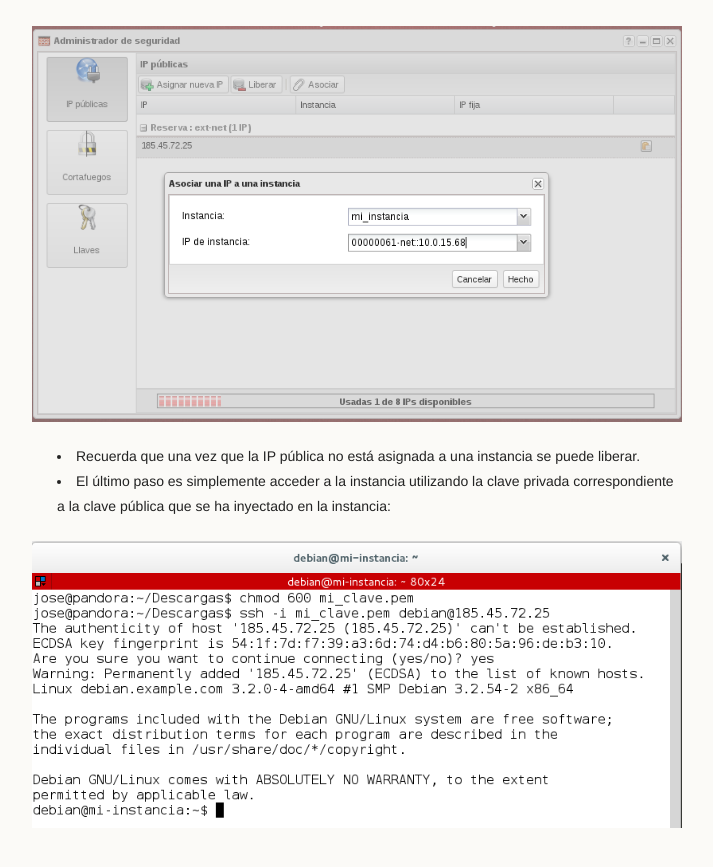
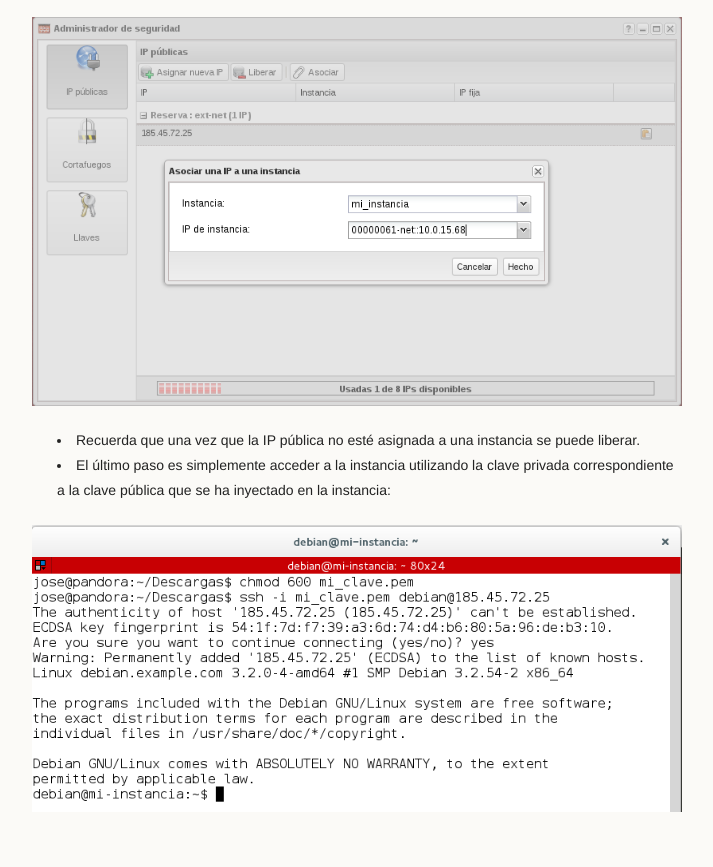
Before and after one commit to iesgn/cloud2, a Jekyll site: the page built from curso/u2/instancias1.md, in a window 1280 px wide and 900 px high, scrolled down 2361 px. Shown: the top 867 px of the window, without its empty margins (278-991 px from the left). Built offline with Jekyll 4.4.1, drawn with Linux system fonts in a browser that asks for light colours.

Commit message:
actualización imágenes unidad 2

```diff
--- a/curso/u2/instancias1.md
+++ b/curso/u2/instancias1.md
@@ -68,7 +68,7 @@ asignar a la instancia una IP flotante, una IP Pública, para ello:
 ![ip](img/demo2_7.png)
 
 
-* Recuerda que una vez que la IP pública no está asignada a una instancia se
+* Recuerda que una vez que la IP pública no esté asignada a una instancia se
 puede liberar.
 * El último paso es simplemente acceder a la instancia utilizando la clave
 privada correspondiente a la clave pública que se ha inyectado en la
```
Also changed, not shown: curso/u2/img/demo2_3.png, curso/u2/img/demo2_4.png, curso/u2/img/demo2_5.png, curso/u2/img/demo2_6.png, curso/u2/img/demo2_7.png.
